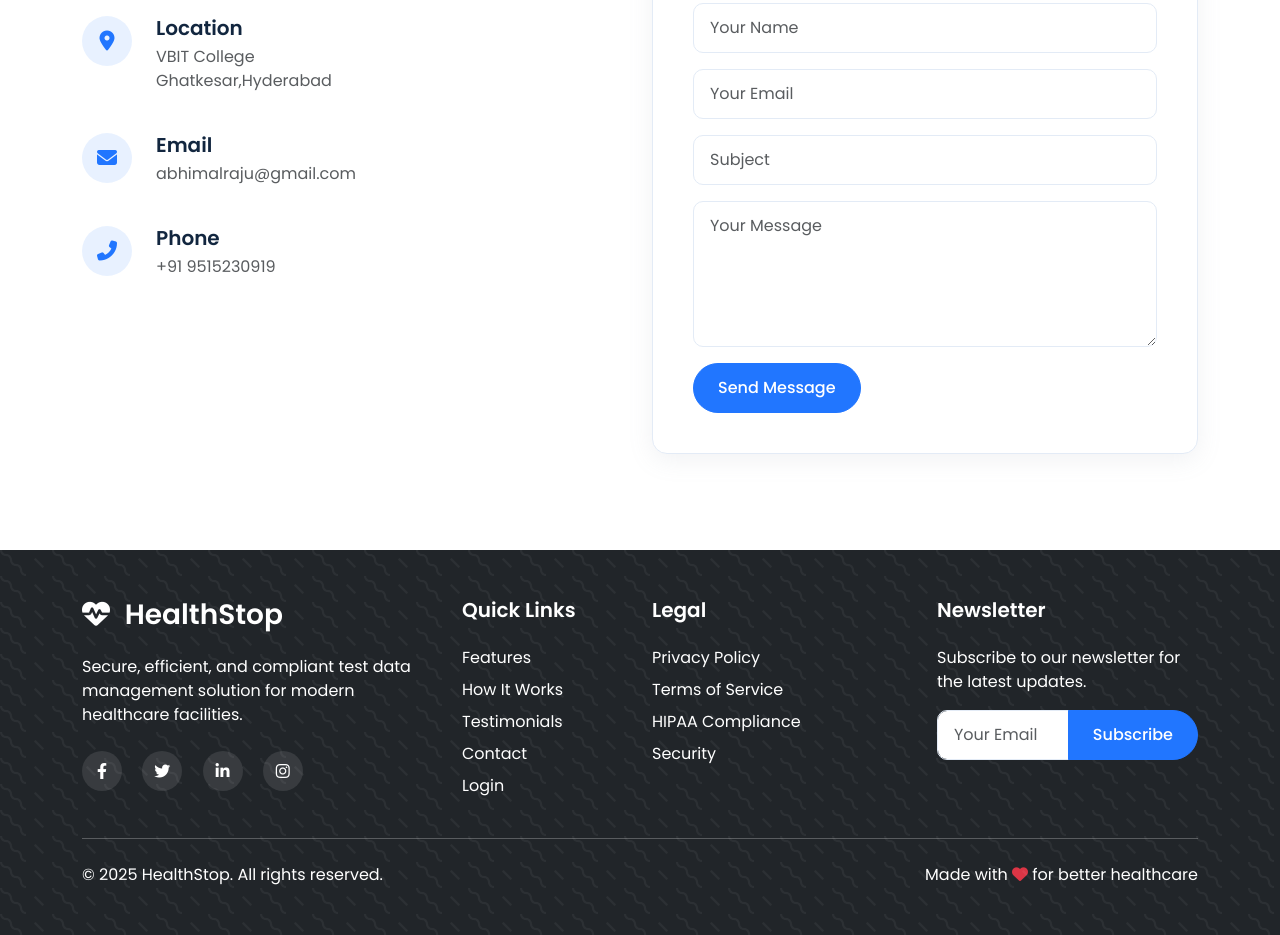
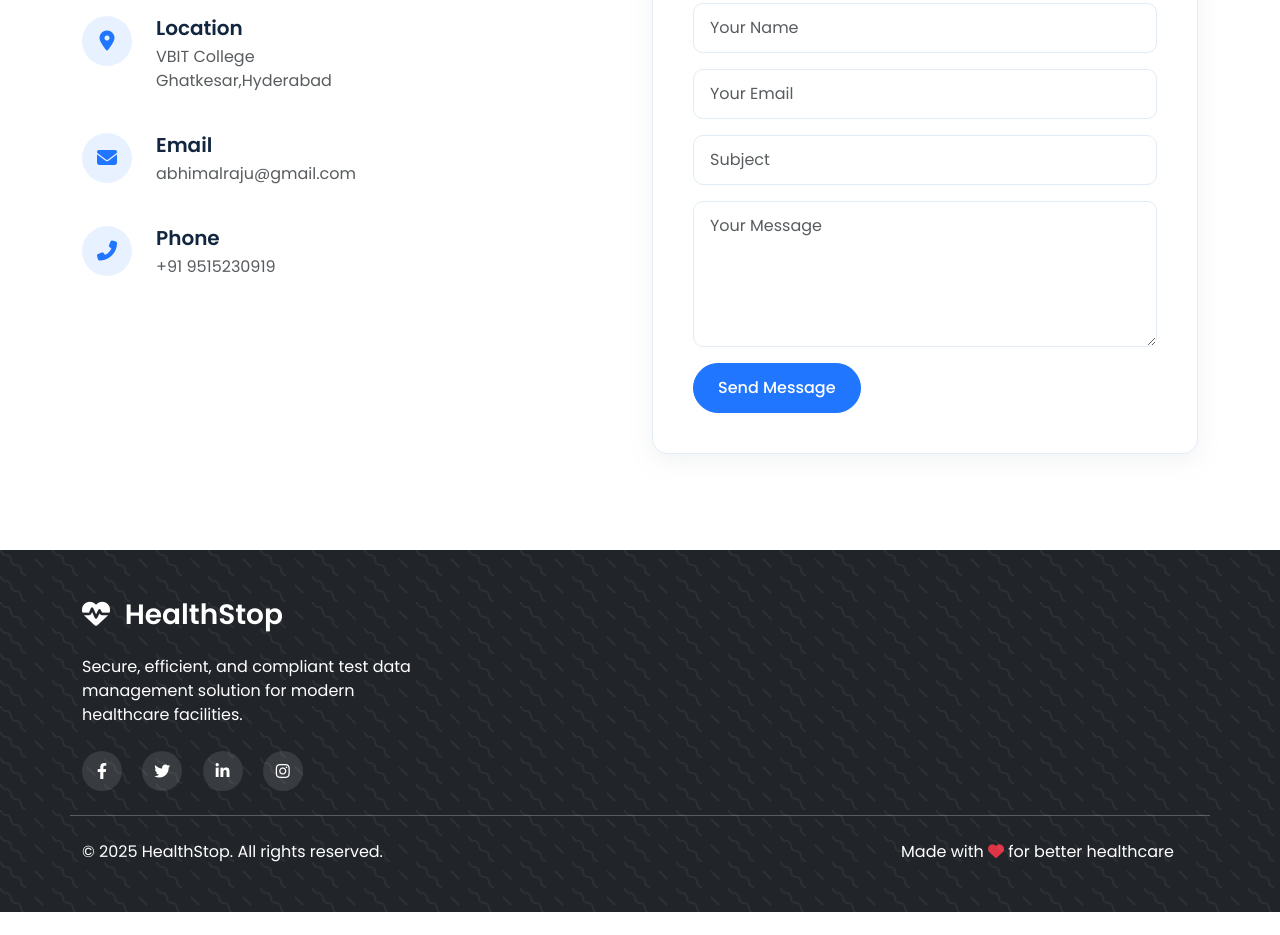
Before and after one commit to Abhi6816/Hospital-Test-Management, a plain HTML site: page frontend/index.html in a window 1280 px wide. Shown: the part 3705-4640 px from the top of the page. After the commit the page ends 4617 px from the top, so only its background shows below. Drawn offline with nearby package versions, Linux system fonts and the light colour scheme.

Commit message:
modified footer

```diff
--- a/frontend/index.html
+++ b/frontend/index.html
@@ -330,40 +330,7 @@
                         <a href="#" class="text-white" aria-label="Instagram"><i class="fab fa-instagram"></i></a>
                     </div>
                 </div>
-                <div class="col-lg-2 col-md-6 mb-4 mb-md-0">
-                    <h5 class="mb-4">Quick Links</h5>
-                    <ul class="list-unstyled">
-                        <li class="mb-2"><a href="#features" class="text-white">Features</a></li>
-                        <li class="mb-2"><a href="#how-it-works" class="text-white">How It Works</a></li>
-                        <li class="mb-2"><a href="#testimonials" class="text-white">Testimonials</a></li>
-                        <li class="mb-2"><a href="#contact" class="text-white">Contact</a></li>
-                        <li><a href="login.html" class="text-white">Login</a></li>
-                    </ul>
-                </div>
-                <div class="col-lg-3 col-md-6 mb-4 mb-md-0">
-                    <h5 class="mb-4">Legal</h5>
-                    <ul class="list-unstyled">
-                        <li class="mb-2"><a href="#" class="text-white">Privacy Policy</a></li>
-                        <li class="mb-2"><a href="#" class="text-white">Terms of Service</a></li>
-                        <li class="mb-2"><a href="#" class="text-white">HIPAA Compliance</a></li>
-                        <li><a href="#" class="text-white">Security</a></li>
-                    </ul>
-                </div>
-                <div class="col-lg-3 col-md-6">
-                    <h5 class="mb-4">Newsletter</h5>
-                    <p>Subscribe to our newsletter for the latest updates.</p>
-                    <form class="mt-3" id="newsletterForm">
-                        <div class="input-group mb-3">
-                            <input type="email" class="form-control" placeholder="Your Email" required>
-                            <button class="btn btn-primary" type="submit">Subscribe</button>
-                        </div>
-                    </form>
-                    <div id="newsletterSuccess" class="alert alert-success d-none mt-2" role="alert">
-                        <i class="fas fa-check-circle me-2"></i> Thank you for subscribing!
-                    </div>
-                </div>
-            </div>
-            <hr class="my-4">
+                            <hr class="my-4">
             <div class="row">
                 <div class="col-md-6 text-center text-md-start">
                     <p class="mb-0">&copy; <span class="copyright-year"></span> HealthStop. All rights reserved.</p>
```
